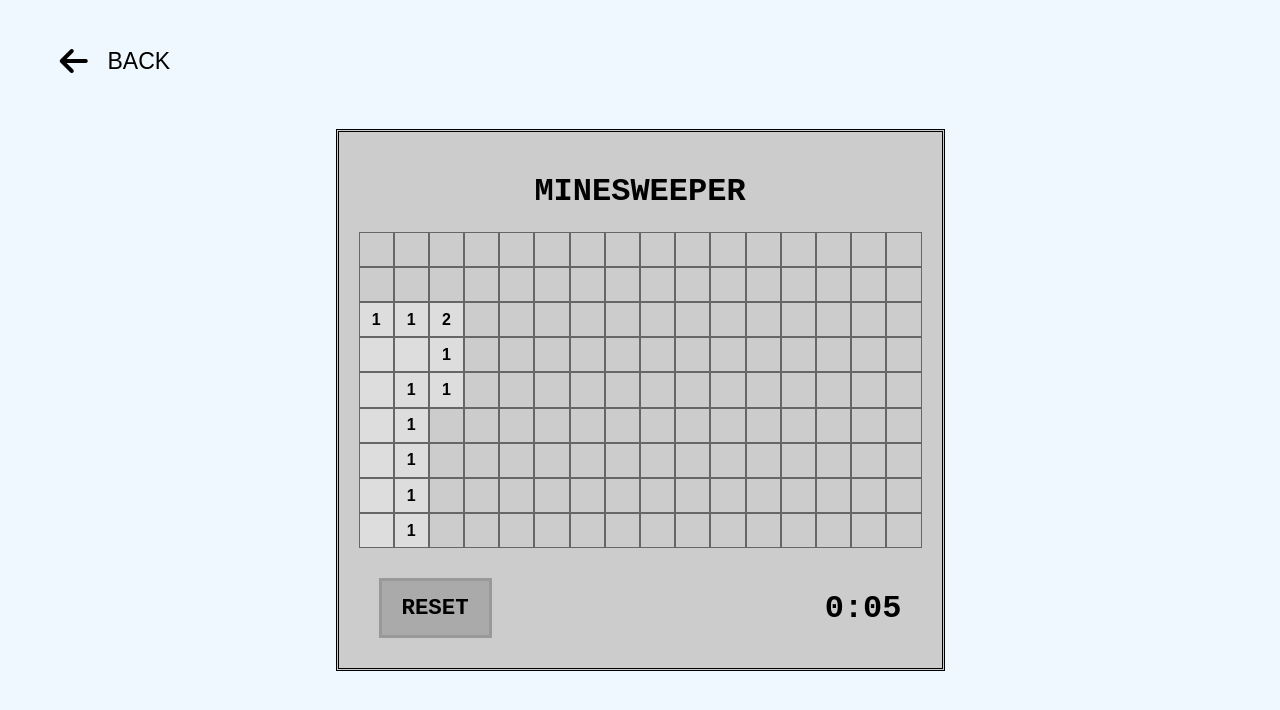
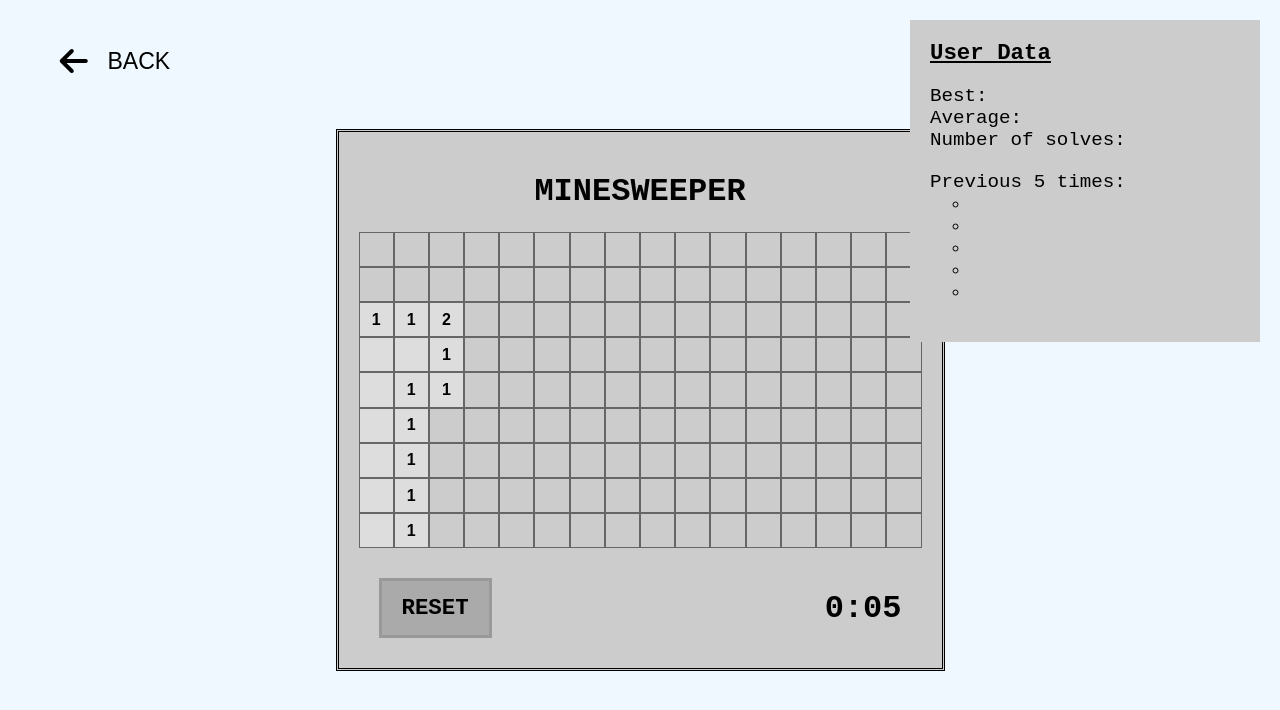
Before and after one commit to calebc2006/Minesweeper, a plain HTML site: page game.html in a window 1280 px wide. Drawn offline with Linux system fonts and the light colour scheme.

Commit message:
Added user data box

```diff
--- a/game.html
+++ b/game.html
@@ -20,6 +20,7 @@
         <div class="back">BACK</div>
       </button>
     </form>
+
     <div class="big-container">
       <div class="container">
         <h1 id="game-over" class="game-over">MINESWEEPER</h1>
@@ -30,5 +31,24 @@
         </div>
       </div>
     </div>
+
+    <div class="user-data-box">
+      <h3>User Data</h3>
+      <ul class="list list-outside">
+        <li id="best">Best:</li>
+        <li id="average">Average:</li>
+        <li id="plays">Number of solves:</li>
+        <li id="last5">
+          Previous 5 times:
+          <ul class="list list-inside">
+            <li id="first"></li>
+            <li id="second"></li>
+            <li id="third"></li>
+            <li id="fourth"></li>
+            <li id="fifth"></li>
+          </ul>
+        </li>
+      </ul>
+    </div>
   </body>
 </html>
--- a/script.js
+++ b/script.js
@@ -22,6 +22,7 @@ let curBoard, bombCoords
 function gameLoop() {
   PROCESSED_ENDGAME = false
   USER_WIN = false
+  showUserData()
   fillBoard()
   showStartTiles()
   startGame()
@@ -174,6 +175,7 @@ function endGame() {
       { once: true }
     )
   }
+  showUserData()
 }
 
 function numFlagsAround(row, col) {
@@ -317,3 +319,27 @@ function checkWin() {
   GAMEOVER = true
   USER_WIN = true
 }
+
+function showUserData() {
+  const best = document.getElementById("best")
+  const average = document.getElementById("average")
+  const plays = document.getElementById("plays")
+  const first = document.getElementById("first")
+  const second = document.getElementById("second")
+  const third = document.getElementById("third")
+  const fourth = document.getElementById("fourth")
+  const fifth = document.getElementById("fifth")
+
+  let curData = localStorage.getItem(`size${LEVEL}Data`)
+  if (curData === null) return
+
+  curData = JSON.parse(curData)
+  best.innerHTML = `Best: ${formatTime(curData.bestTime)}`
+  average.innerHTML = `Average: ${formatTime(curData.average)}`
+  plays.innerHTML = `# Solves: ${curData.numPlays}`
+  first.innerHTML = formatTime(curData.last5[0])
+  second.innerHTML = formatTime(curData.last5[1])
+  third.innerHTML = formatTime(curData.last5[2])
+  fourth.innerHTML = formatTime(curData.last5[3])
+  fifth.innerHTML = formatTime(curData.last5[4])
+}
--- a/styles.css
+++ b/styles.css
@@ -177,3 +177,36 @@ h1 {
 .unselected:hover {
   background-color: #bbb;
 }
+
+.user-data-box {
+  position: absolute;
+  right: 20px;
+  top: 20px;
+  background-color: #ccc;
+  width: 350px;
+  height: fit-content;
+  padding: 20px;
+}
+
+h3 {
+  padding: 0;
+  margin: 0;
+  font-weight: bold;
+  font-size: 1.4rem;
+  text-decoration: underline;
+}
+
+.list-outside {
+  padding: 0;
+  list-style: none;
+  text-decoration: none;
+  font-size: 1.2rem;
+}
+
+.list-inside {
+  list-style: circle;
+}
+
+#last5 {
+  margin-top: 20px;
+}
```
